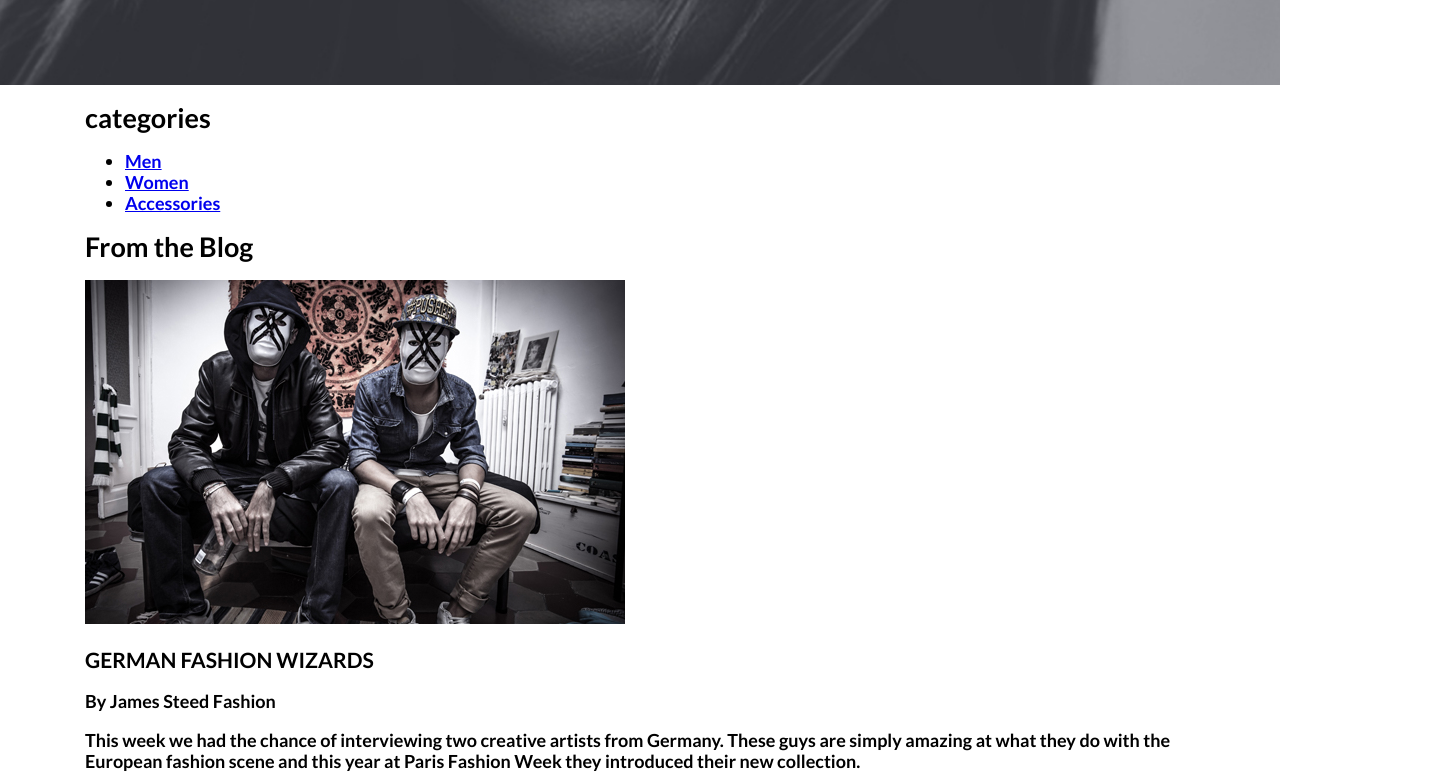
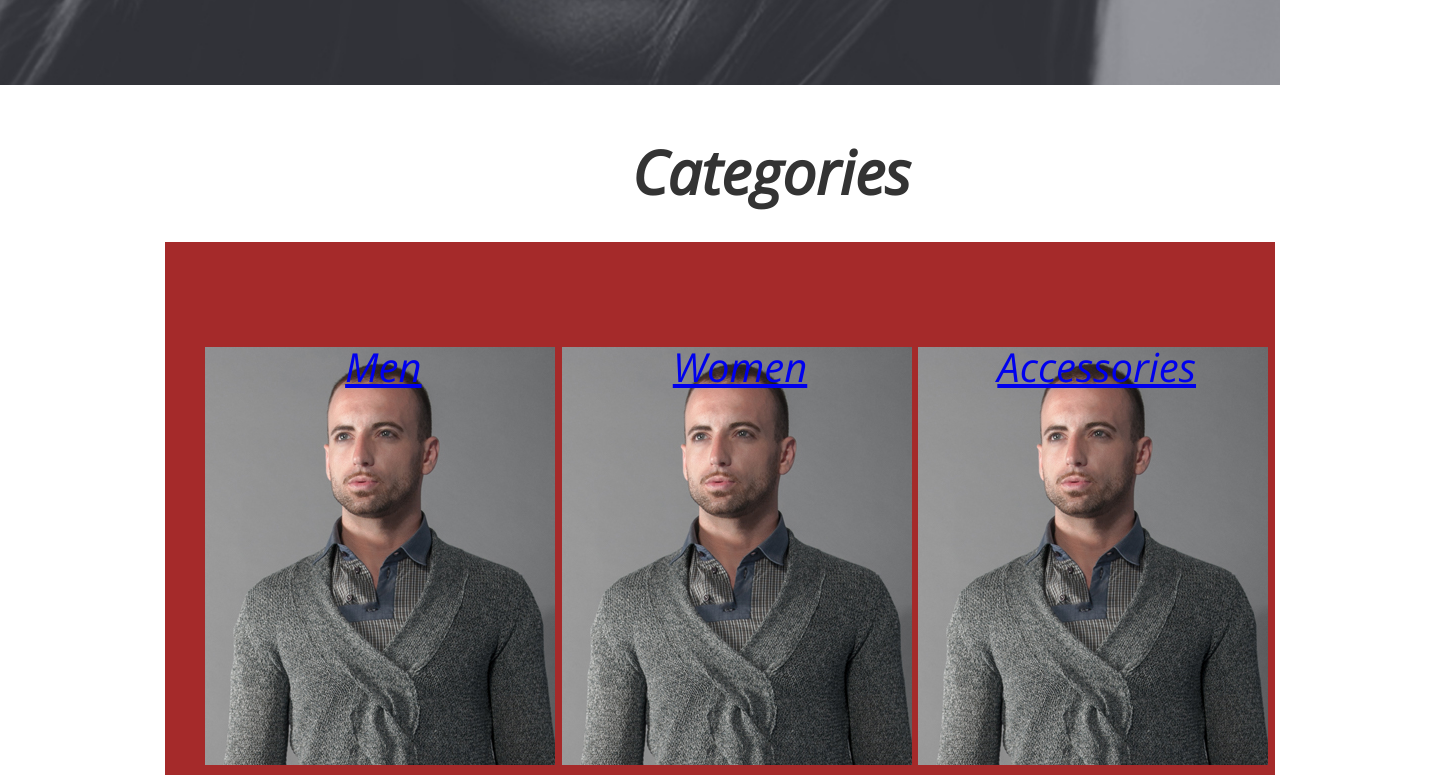
Before and after one commit to AibekShergazy/Brandly, a plain HTML site: page index.html in a window 1280 px wide. Shown: the part 593-1368 px from the top of the page, 1440 px wide, since content can reach past the window. Drawn offline with nearby package versions, Linux system fonts and the light colour scheme.

Commit message:
git files

```diff
--- /dev/null
+++ b/SCSS/_blog.scss
@@ -0,0 +1,48 @@
+.blog {
+  &__blog__item {
+    position: absolute;
+    background-image: url(../images/blog-img.jpg);
+    width: 570px;
+    height: 300px;
+    left: 135px;
+    top: 1491px;
+  }
+  .blog__list {
+    display: flex;
+    justify-content: flex-start;
+    position: relative;
+    width: 1110px;
+    height: 764px;
+    left: -26px;
+    top: 1334px;
+  }
+}
+
+.blog__title {
+  position: relative;
+  width: 115px;
+  height: 0px;
+  left: 662px;
+  top: 1320px;
+
+  border: 3px solid #dc0000;
+
+  // position: absolute;
+  // width: 95px;
+  // height: 0px;
+  // left: 662px;
+  // top: 1134px;
+
+  // border: 3px solid hsl(0, 71%, 47%);
+}
+
+.blog__title {
+  text-align: center;
+  position: absolute;
+  width: 570px;
+  // height: 200px;
+  left: 505px;
+  top: 1900px;
+
+  // background: green;
+}
--- /dev/null
+++ b/SCSS/_categories.scss
@@ -0,0 +1,33 @@
+@import "vars";
+
+.categories__title {
+  text-align: center;
+  position: absolute;
+  width: 176px;
+  height: 100px;
+  left: 632px;
+  top: 695px;
+}
+
+.categories {
+  height: 40px;
+  left: 632px;
+  top: 723px;
+
+  font-family: "Open Sans";
+  font-style: italic;
+  font-weight: 300;
+  font-size: 40px;
+  line-height: 40px;
+
+  text-transform: capitalize;
+
+  color: #333333;
+}
+// .categories__item {
+//   position: absolute;
+//   width: 350px;
+//   height: 419px;
+//   left: 165px;
+//   top: 855px;
+// }
--- /dev/null
+++ b/SCSS/_catlist.scss
@@ -0,0 +1,35 @@
+@import "vars";
+
+.categories__list {
+  display: flex;
+  justify-content: space-between;
+  position: absolute;
+  text-align: center;
+
+  background-color: brown;
+  width: 1110px;
+  height: 679px;
+  left: 165px;
+  top: 795px;
+  list-style: none;
+
+  text-underline-position: none;
+  // background-color: red;
+
+  .categories__item {
+    position: relative;
+    background-image: url(../images/man2.jpg);
+    background-repeat: no-repeat;
+    width: 450px;
+    height: 419px;
+    left: 0px;
+    top: 105px;
+
+    // position: relative;
+    // background-image: url(../images/women.jpg);
+    // width: 350px;
+    // height: 419px;
+    // left: 545px;
+    // top: 854px;
+  }
+}
--- /dev/null
+++ b/SCSS/_footer.scss
@@ -0,0 +1,27 @@
+@import "vars";
+
+.footer {
+  position: absolute;
+  width: 1440px;
+  height: 157px;
+  left: 0px;
+  top: 2751px;
+  background-image: url(../images/Mask-Group.jpg);
+  background-color: rgba(34, 37, 51, 0.4);
+
+  .p {
+    position: absolute;
+    width: 208px;
+    height: 27px;
+    left: 177px;
+    top: 2249px;
+
+    font-family: $secondary-font;
+    font-style: italic;
+    font-weight: 300;
+    font-size: 20px;
+    line-height: 27px;
+    text-transform: capitalize;
+    color: $light;
+  }
+}
--- a/SCSS/main.scss
+++ b/SCSS/main.scss
@@ -6,3 +6,7 @@
 @import "hero";
 @import "overlay";
 @import "btn";
+@import "categories";
+@import "catlist";
+@import "blog";
+@import "footer";
--- a/index.html
+++ b/index.html
@@ -1,5 +1,5 @@
 <!DOCTYPE html>
-<html lang="en">
+<html lang="ru">
   <head>
     <meta charset="UTF-8" />
     <meta http-equiv="X-UA-Compatible" content="IE=edge" />
@@ -67,10 +67,10 @@
       </section>
       <section class="categories">
         <div class="container">
-          <h2 class="section-title categories__title">categories</h2>
+          <h2 class="section-title categories__title">Categories</h2>
           <ul class="categories__list">
             <li class="categories__item">
-              <a class="categories__link" href="#">Men</a>
+              <a class="categories__link men" href="#">Men</a>
             </li>
             <li class="categories__item">
               <a class="categories__link" href="#">Women</a>
```
Also changed, not shown: css/main.min.css, images/Mask-Group.jpg (added), images/accessories.jpg (added), images/man2.jpg (added), images/women.jpg (added).
